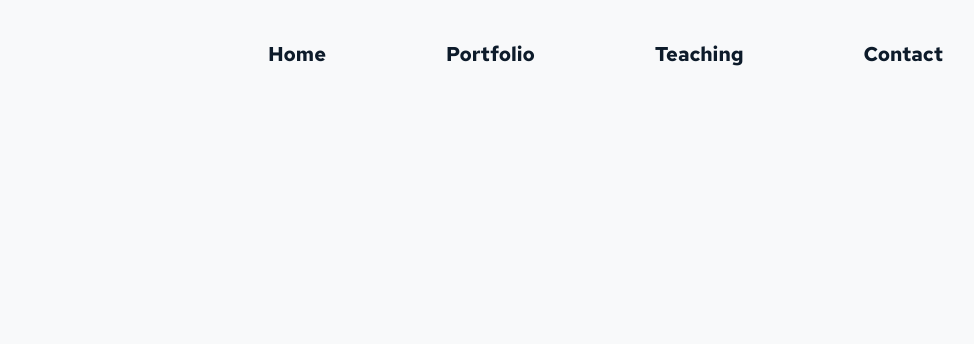
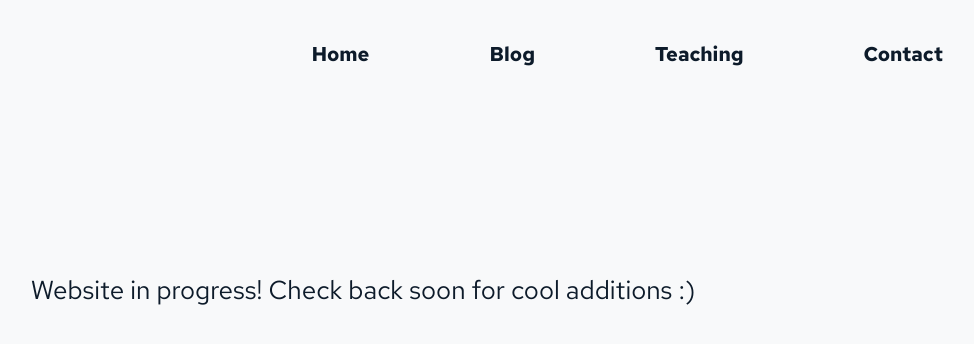
Before and after one commit to KnightAsterial/react-personal-website, a React (Create React App) app: page /blog in a window 1280 px wide. Shown: the top 344 px of the page, without its empty margins (277-1251 px from the left). Built offline with nearby package versions, Linux system fonts and the light colour scheme.

Commit message:
added website WIP page

```diff
--- a/src/App.js
+++ b/src/App.js
@@ -14,7 +14,13 @@ function App() {
         <Route exact path="/">
           <HomePage />
         </Route>
-        <Route exact path="/portfolio">
+        <Route exact path="/blog">
+          <TestPage />
+        </Route>
+        <Route exact path="/teaching">
+          <TestPage />
+        </Route>
+        <Route exact path="/contact">
           <TestPage />
         </Route>
       </Switch>
--- a/src/components/navbar/Navbar.js
+++ b/src/components/navbar/Navbar.js
@@ -11,7 +11,7 @@ class NavBar extends React.Component {
     return (
       <div className="navbar">
         <Link className="nav-link" to="/">Home</Link>
-        <Link className="nav-link" to="/portfolio">Portfolio</Link>
+        <Link className="nav-link" to="/blog">Blog</Link>
         <Link className="nav-link" to="/teaching">Teaching</Link>
         <Link className="nav-link" to="/contact">Contact</Link>
       </div>
--- a/src/pages/TestPage/TestPage.css
+++ b/src/pages/TestPage/TestPage.css
@@ -1,34 +1,8 @@
-.App-logo {
-  height: 40vmin;
-  pointer-events: none;
-}
-
-@media (prefers-reduced-motion: no-preference) {
-  .App-logo {
-    animation: App-logo-spin infinite 20s linear;
-  }
-}
-
 .App-header {
-  background-color: #282c34;
-  min-height: 100vh;
+  height: 50vh;
   display: flex;
   flex-direction: column;
   align-items: center;
   justify-content: center;
   font-size: calc(10px + 2vmin);
-  color: white;
 }
-
-.App-link {
-  color: #61dafb;
-}
-
-@keyframes App-logo-spin {
-  from {
-    transform: rotate(0deg);
-  }
-  to {
-    transform: rotate(360deg);
-  }
-}
--- a/src/pages/TestPage/TestPage.js
+++ b/src/pages/TestPage/TestPage.js
@@ -1,22 +1,10 @@
 import './TestPage.css';
-import logo from './../../assets/logo.svg';
 
 function TestPage() {
   return (
     <header className="App-header">
-    <img src={logo} className="App-logo" alt="logo" />
-    <p>
-      Edit <code>src/App.js</code> and save to reload.
-    </p>
-    <a
-      className="App-link"
-      href="https://reactjs.org"
-      target="_blank"
-      rel="noopener noreferrer"
-    >
-      Learn React
-    </a>
-  </header>
+    <p>Website in progress! Check back soon for cool additions :)</p>
+    </header>
   )
 }
 
```
Also changed, not shown: 1 other file (tests, documents, lock files or other folders).
